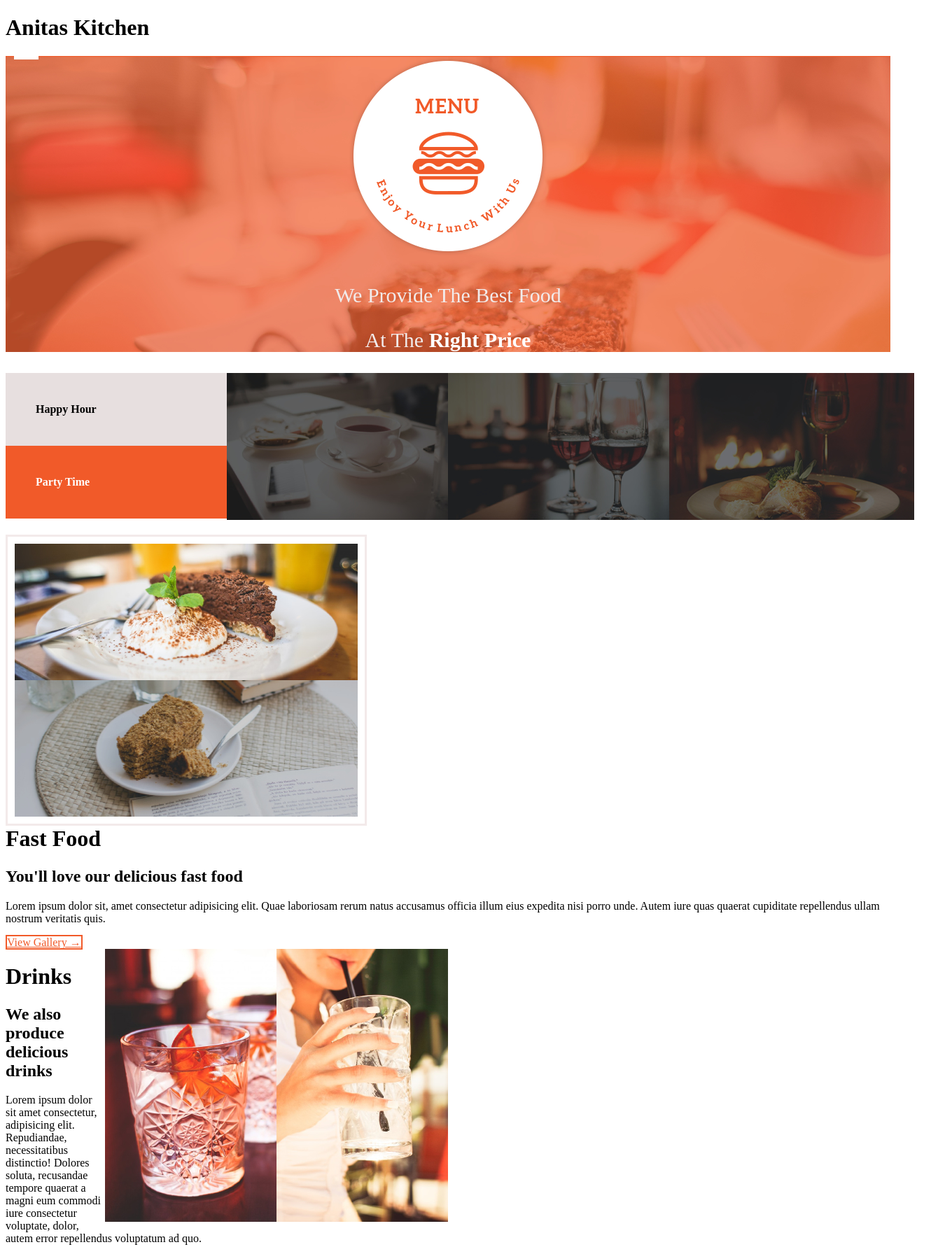
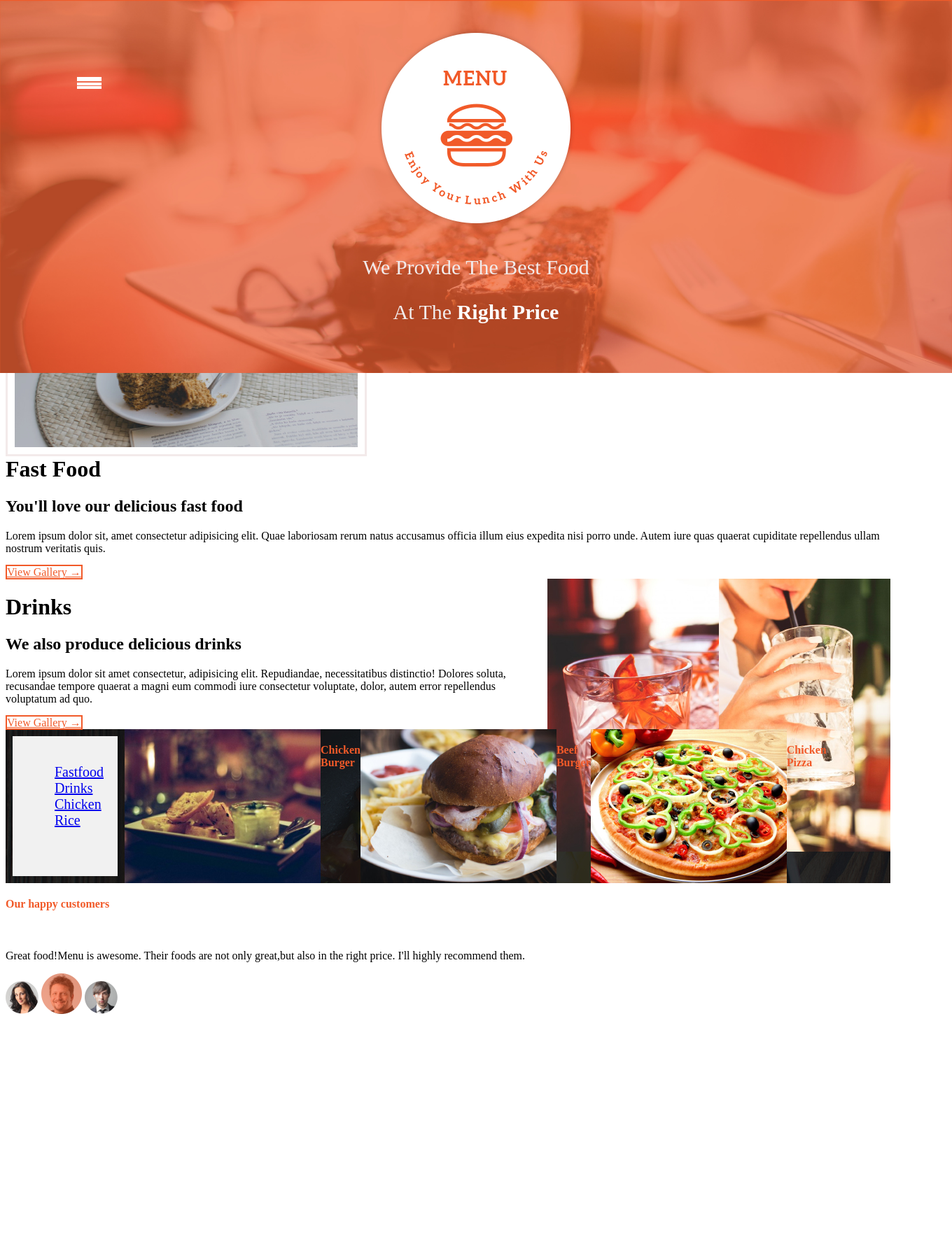
Before and after one commit to winniediana4/Anitas-kitchen, a plain HTML site: page index.html in a window 1280 px wide. Shown: the top 1782 px of the page at 70% size, 1360 px wide, since content can reach past the window. After the commit the page ends 1461 px from the top, so only its background shows below. Drawn offline with Linux system fonts and the light colour scheme.

Commit message:
restyle main header and menu icon bars

```diff
--- a/index.css
+++ b/index.css
@@ -7,6 +7,14 @@
 .main{
   text-align: center;
   background-image: url("images/Copy\ of\ landing.jpg");
+  top: 0px;
+  left: 0px;
+  position: absolute;
+  width: 100%;
+  padding: 40px;
+  background-size: cover;
+  background-repeat: no-repeat;
+  position: center;
 }
 strong{
   color: white;
@@ -14,6 +22,19 @@ strong{
 p.text{
   color: rgb(241, 235, 235);
   font-size: 30px;
+  line-height: px;
+}
+.icons {
+  position: absolute;
+  height: 40px;
+  width: 60px;
+  margin-left: 7%;
+  margin-top: 8%;
+}
+.icons >div{
+  width: 100%;
+  height: 33.3%;
+  border-bottom: 4px solid white;
 }
 h4{
   color: #F15A29;
@@ -59,9 +80,7 @@ h4{
   opacity: 1;
   display: block;
   transition: .5s ease;
-  backface-visibility: hidden;
 }
-
 .middle {
   transition: .5s ease;
   opacity: 0;
@@ -104,8 +123,15 @@ h4{
   border-top: 15px;
 }
 .overlay {
-  height: 100%;
-  width: 50%;
+  height: 50%;
+  width:50%;
+  position: absolute;
+  top: 50%;
+  left: 50%;
+  font-size: 50px;
+  color: white;
+  transform: translate(-50%,-50%);
+  -ms-transform: translate(-50%,-50%);
 }
 .flex-container {
   display: flex;
--- a/index.html
+++ b/index.html
@@ -1,5 +1,6 @@
 <!DOCTYPE html>
 <html lang="en">
+
 <head>
   <meta charset="UTF-8">
   <meta http-equiv="X-UA-Compatible" content="IE=edge">
@@ -7,18 +8,17 @@
   <title>Anitas-Kitchen</title>
   <link rel="stylesheet" href="index.css" type="text/css">
 </head>
+
 <body>
-  <h1>Anitas Kitchen</h1>
   <div class="main">
-    <!--<p>A menu icon:</p>-->
+    <img src="images/logoBig.png" alt="logo" id="logo">
+    <p class="text">We Provide The Best Food</p>
+    <p class="text"> At The <strong>Right Price</strong></p>
+  </div>
   <div class="icons">
     <div></div>
     <div></div>
     <div></div>
-  </div>
-  <img src="images/logoBig.png" alt="logo" id="logo">
-  <p class="text">We Provide The Best Food</p>
-   <p class="text"> At The <strong>Right Price</strong></p>
   </div>
   <div class="row">
     <div class="container">
@@ -39,17 +39,15 @@
     </div>
     <div class="container">
       <img src="images/dinner.jpg" alt="dinner" class="image">
+      <div class="text">dinner</div>
       <div class="middle">
-    <div class="text">dinner</div>
       </div>
     </div>
   </div>
-<div class="Fastfood">
   <div id="meals">
     <img src="images/fastFood1.jpg" alt="food1" class="food">
     <img src="images/fastFood2.jpg" alt="food2" class="food">
   </div>
-<div class="foods">
   <h1>Fast Food</h1>
   <h2>You'll love our delicious fast food</h2>
   <p>Lorem ipsum dolor sit, amet consectetur adipisicing elit.
@@ -57,17 +55,18 @@
     expedita nisi porro unde. Autem iure quas quaerat cupiditate repellendus ullam
     nostrum veritatis quis.</p>
   <a href="#" class="gallery">View Gallery &ShortRightArrow;</a>
-
-<div id="drinks" class="overlay">
+  <div id="drinks">
     <img src="images/drink1.jpg" alt="drink1" class="drink">
     <img src="images/drink2.jpg" alt="drink2" class="drink">
   </div>
   <h1>Drinks</h1>
   <h2>We also produce delicious drinks</h2>
-<p>Lorem ipsum dolor sit amet consectetur, adipisicing elit. Repudiandae, necessitatibus distinctio! Dolores soluta, recusandae tempore quaerat a magni eum commodi iure consectetur voluptate, dolor, autem error repellendus voluptatum ad quo.</p>
+  <p>Lorem ipsum dolor sit amet consectetur, adipisicing elit. Repudiandae, necessitatibus distinctio! Dolores soluta,
+    recusandae tempore quaerat a magni eum commodi iure consectetur voluptate, dolor, autem error repellendus voluptatum
+    ad quo.</p>
   <a href="#" class="gallery">View Gallery &ShortRightArrow;</a>
   <div style="background-image: url('images/foodsBg.jpg')" class="background-image">
-  <div class="flex-container">
+    <div class="flex-container" class="overlay">
       <div class="nav">
         <ul>
           <li><a href="#Fastfood">Fastfood</a></li>
@@ -86,15 +85,17 @@
   </div>
   <h4>Our happy customers</h4>
   <p><strong> George Richard</strong></p>
-<p>Great food!Menu is awesome. Their foods are not only great,but also in the right price. I'll highly recommend them.</p>
+  <p>Great food!Menu is awesome. Their foods are not only great,but also in the right price. I'll highly recommend them.
+  </p>
   <div class="slideshow-container">
     <div class="mySlides fade">
-<img src="images/p1.png" >
-  <img src="images/p2.png" >
+      <img src="images/p1.png">
+      <img src="images/p2.png">
       <img src="images/p3.png">
     </div>
   </div>
 
 
 </body>
+
 </html>
```
Lines whose indentation alone changed are shown as unchanged.
